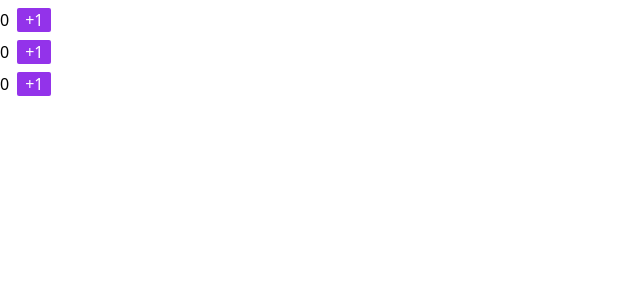
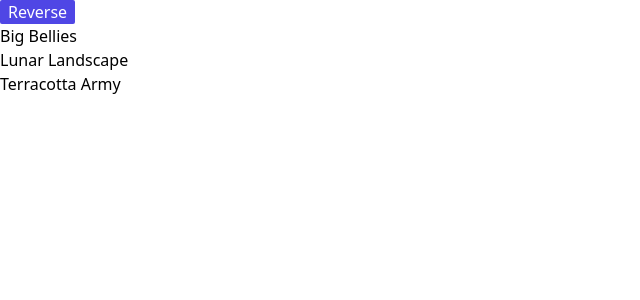
Before and after one commit to Emam-Bokhari/LWS-Module-02, a React (Vite) app: page / in a window 1280 px wide. Shown: the top 300 px of the page, without its empty margins (0-640 px from the left). Built offline with nearby package versions, Linux system fonts and the light colour scheme.

Commit message:
reverse array

```diff
--- a/src/App.jsx
+++ b/src/App.jsx
@@ -1,10 +1,10 @@
 import { Fragment } from "react";
-import CounterList from "./Module-2.9/CounterList";
+import ReverseArray from "./Module-2.9/ReverseArray";
 
 export default function App() {
   return (
     <Fragment>
-      <CounterList />
+      <ReverseArray />
     </Fragment>
   )
 }
--- /dev/null
+++ b/src/Module-2.9/ReverseArray.jsx
@@ -0,0 +1,32 @@
+import { useState } from 'react';
+
+const initialList = [
+    { id: 0, title: 'Big Bellies' },
+    { id: 1, title: 'Lunar Landscape' },
+    { id: 2, title: 'Terracotta Army' },
+];
+
+export default function ReverseArray() {
+    const [list, setList] = useState(initialList);
+
+    function handleClick() {
+        const nextList = [...list];
+        nextList.reverse();
+        setList(nextList);
+    }
+
+    return (
+        <>
+            <button
+                className="bg-indigo-600 text-white rounded-sm px-2"
+                onClick={handleClick}>
+                Reverse
+            </button>
+            <ul>
+                {list.map(artwork => (
+                    <li key={artwork.id}>{artwork.title}</li>
+                ))}
+            </ul>
+        </>
+    );
+}
```
